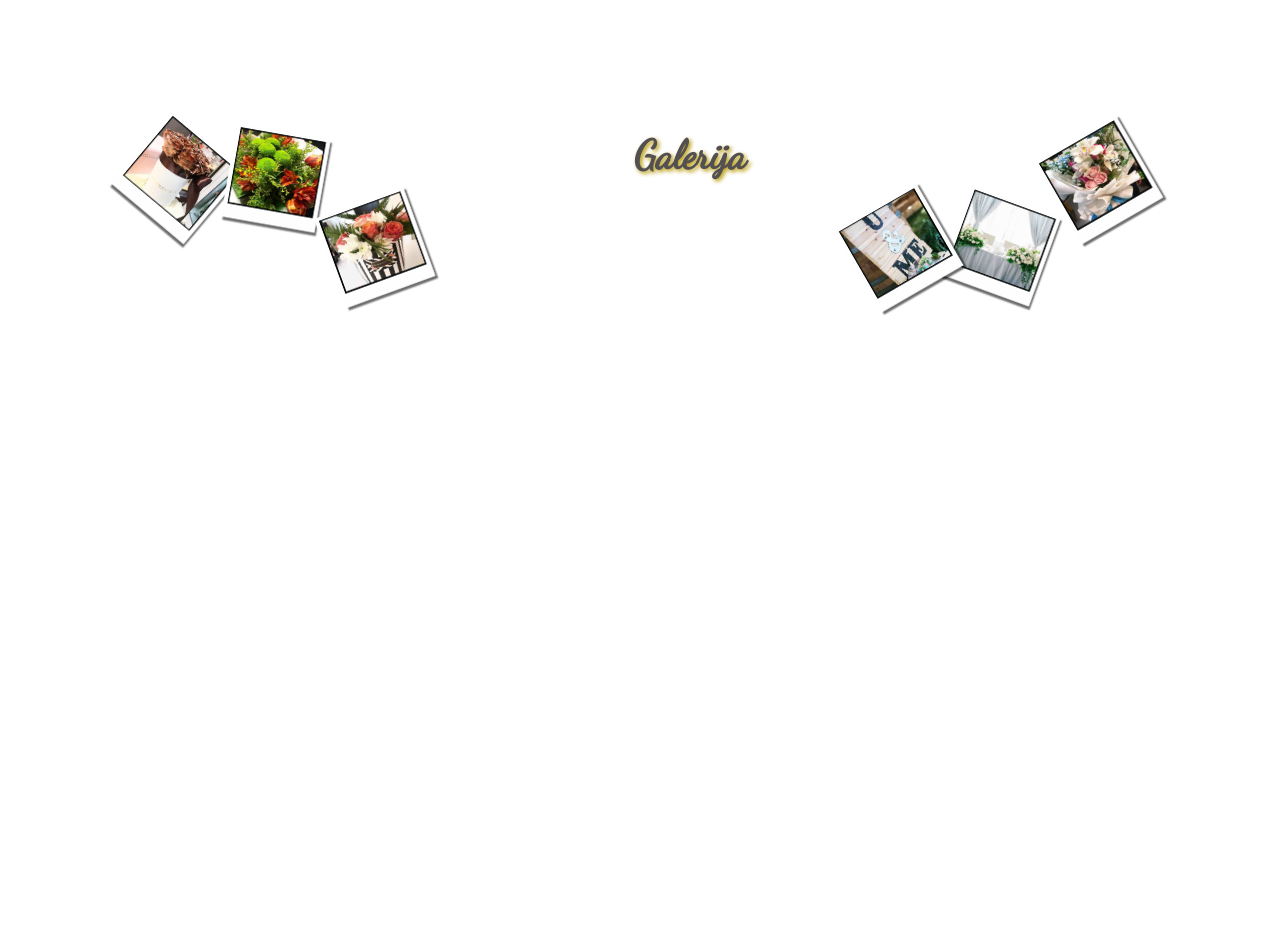
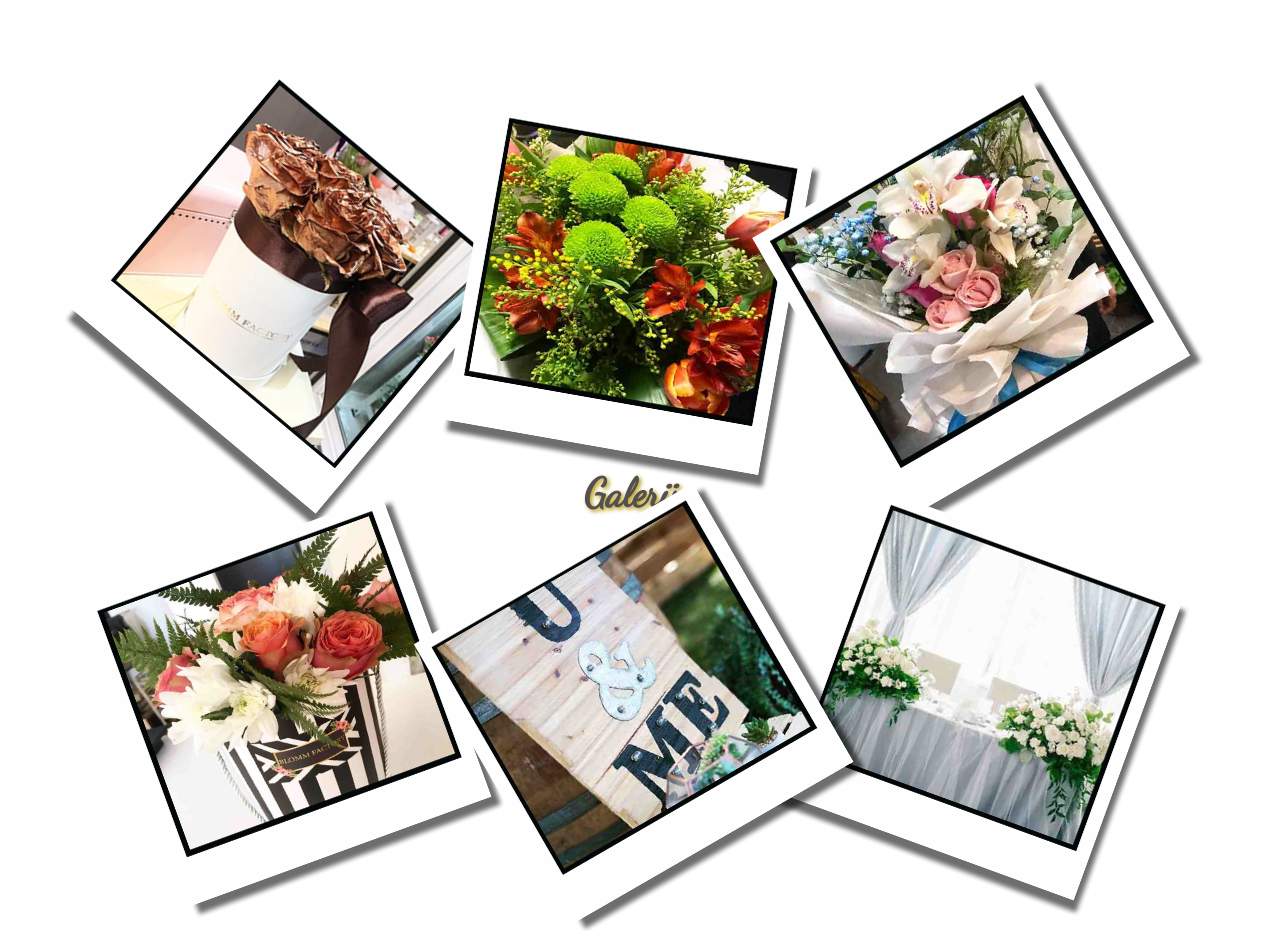
Before and after one commit to veljko85/blommfactory, a plain HTML site: page index.html in a window 1280 px wide. Shown: the part 2200-3131 px from the top of the page. Before the commit the page ends 2518 px from the top, so only its background shows below. Drawn offline with nearby package versions, Linux system fonts and the light colour scheme.

Commit message:
Add files via upload

```diff
--- a/scss/style.css
+++ b/scss/style.css
@@ -183,12 +183,13 @@ body {
     body .main .home-sec-main .home-sec-4 {
       width: 100%;
       margin: 100px 0;
-      background-color: #fff; }
+      background-color: #fff;
+      margin: 50px 0; }
       body .main .home-sec-main .home-sec-4 .galerija-home {
         width: 80%;
         margin: 150px 10%; }
         body .main .home-sec-main .home-sec-4 .galerija-home .home-gal-img {
-          width: 100px; }
+          width: 33%; }
         body .main .home-sec-main .home-sec-4 .galerija-home .img1, body .main .home-sec-main .home-sec-4 .galerija-home .img2, body .main .home-sec-main .home-sec-4 .galerija-home .img4 {
           float: left; }
         body .main .home-sec-main .home-sec-4 .galerija-home .img3, body .main .home-sec-main .home-sec-4 .galerija-home .img5, body .main .home-sec-main .home-sec-4 .galerija-home .img6 {
```
Also changed, not shown: 1 other file.
